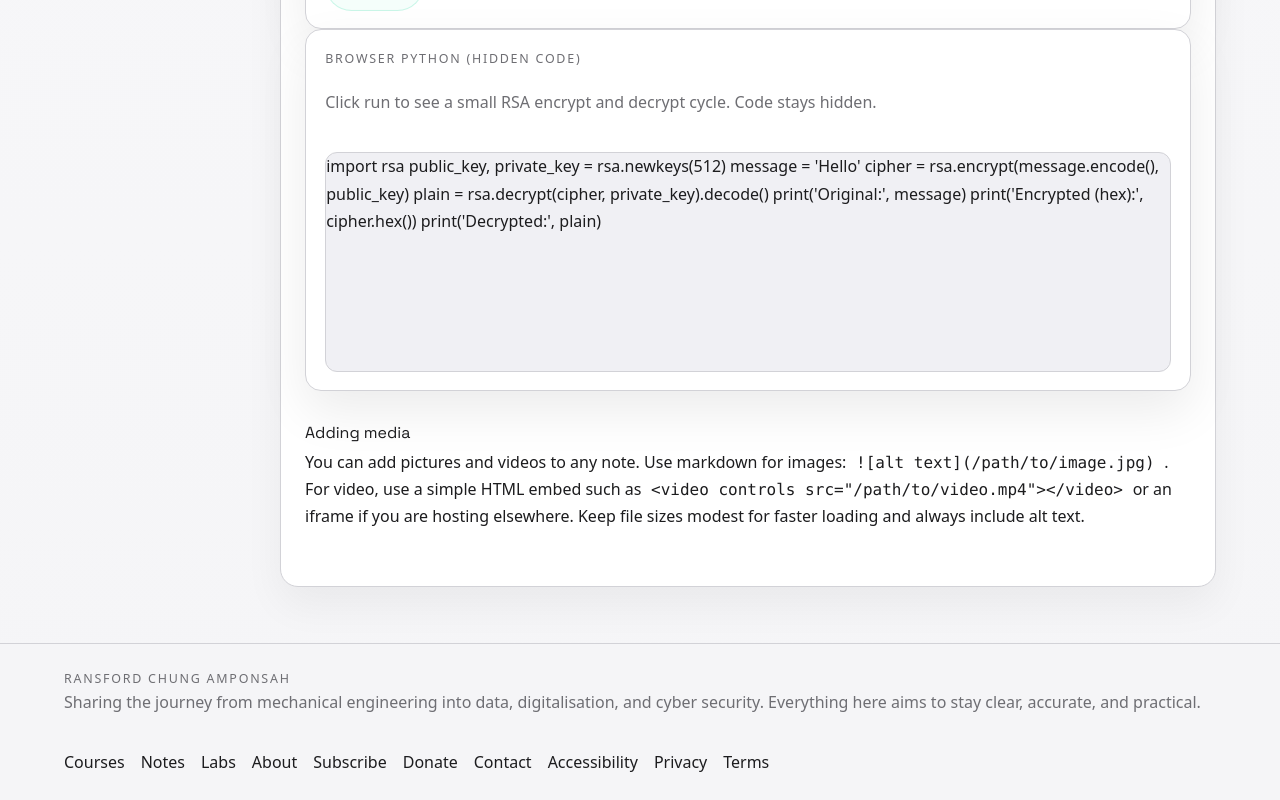
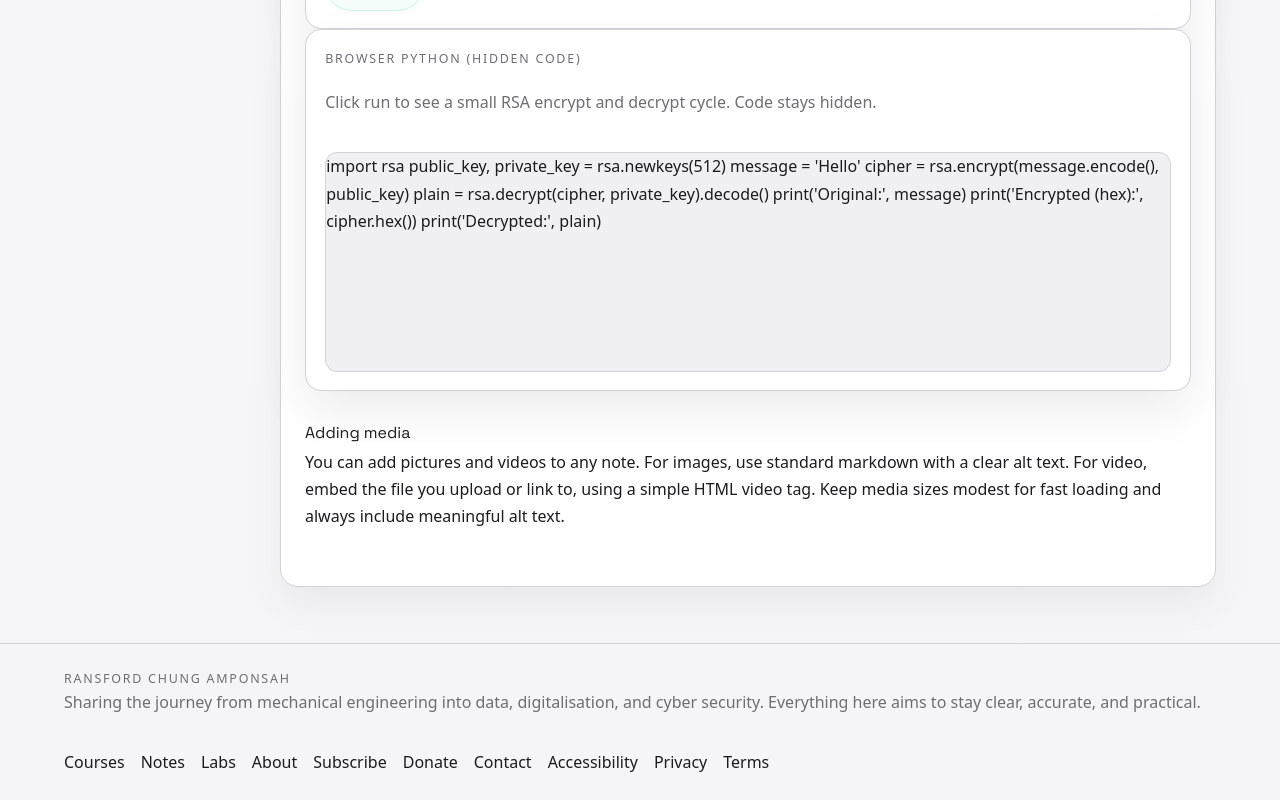
Before and after one commit to LordRansford/my-webapp, a Next.js app: page /cybersecurity in a window 1280 px wide. Shown: the part 2591-3391 px from the top of the page. Built offline with nearby package versions, Linux system fonts and the light colour scheme; no server answers.

Commit message:
Clean media guidance to remove developer-style placeholders

```diff
--- a/src/pages/cybersecurity.js
+++ b/src/pages/cybersecurity.js
@@ -238,10 +238,9 @@ print('Decrypted:', plain)`}
           <section id="media" className="note-section">
             <h2>Adding media</h2>
             <p>
-              You can add pictures and videos to any note. Use markdown for images:
-              <code> ![alt text](/path/to/image.jpg) </code>. For video, use a simple HTML embed such as
-              <code> &lt;video controls src=&quot;/path/to/video.mp4&quot;&gt;&lt;/video&gt; </code> or an iframe if you are
-              hosting elsewhere. Keep file sizes modest for faster loading and always include alt text.
+              You can add pictures and videos to any note. For images, use standard markdown with a clear alt text. For
+              video, embed the file you upload or link to, using a simple HTML video tag. Keep media sizes modest for
+              fast loading and always include meaningful alt text.
             </p>
           </section>
         </article>
```
